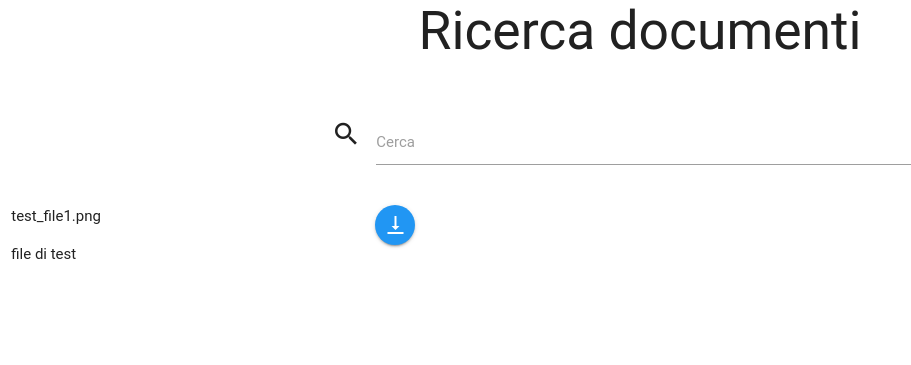
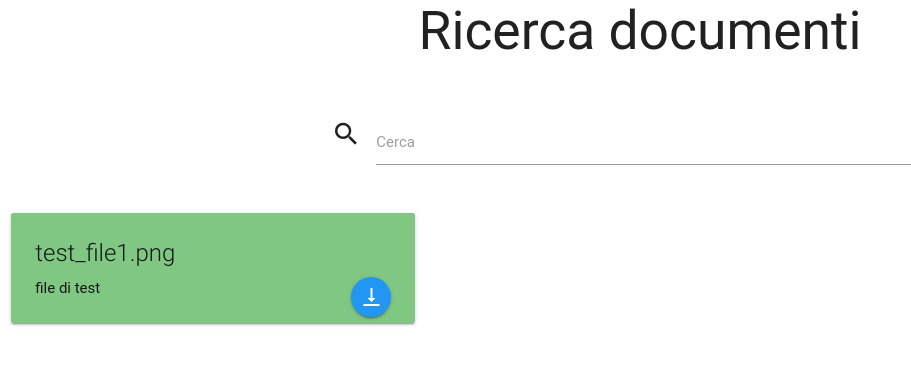
Before and after one commit to FirEc00l/reteclil, a Flask app: page /search/1 in a window 1280 px wide. Shown: the part 134-499 px from the top of the page, without its empty margins (0-911 px from the left). Run offline with Flask 2, Linux system fonts and the light colour scheme; data comes from the database, SQL or seed files in the repository; parts of the project's set-up code (start-up, migrations or seed data) failed here and were passed over; some libraries are stand-ins or nearby versions; some web fonts are replaced.

Commit message:
Inizio importazioni carte colorate

```diff
--- a/templates/search.html
+++ b/templates/search.html
@@ -8,13 +8,13 @@
 <!--
 ### Colori per le Card e File:
 ###
-### Audio (???) -> #304ffe indigo accent-4
-###	Video (Incerto) -> #00e5ff cyan accent-3
-### Cartelle Compresse -> #fff9c4 yellow lighten-4
-### Fogli di calcolo -> #4caf50 green
+### Audio (???) -> indigo lighten-1
+###	Video (Incerto) -> purple lighten-3
+### Cartelle Compresse -> yellow lighten-4
+### Fogli di calcolo -> green
 ### Presentazioni -> orange darken-4
-### PDF -> #c62828 red darken-3
-### Immagini -> #80cbc4 teal lighten-3
+### PDF -> red
+### Immagini -> green lighten-2
 -->
 {% extends "base.html" %}
 {% block title %}ReteCLIL - Search{% endblock %}
@@ -52,14 +52,20 @@
 		{% for item in dict_files %} <!-- Stampa delle carte -->
 		       	<div class="col m4">
 		       	{% if item.extension == "pdf" %}
-			        <div class="card red darken-3">
-			    {% elif item.extension == "jpg" or item.extension == "jpeg" %}
-			        <div class="card teal lighten-3">
+			        <div class="card red lighten-1">
+			    {% elif item.extension == "jpg" or item.extension == "jpeg" or item.extension == "png" %}
+			        <div class="card green lighten-2">
 			    {% elif item.extension == "mov" %}
-			        <div class="card cyan accent-3">
+			        <div class="card deep-purple lighten-2">
 			    {% elif item.extension == "mp3" or item.extension == "m4a" or item.extension == "wav"  %}
-			        <div class="card indigo accent-4">
-			    {% endif %}
+			        <div class="card indigo lighten-2">
+			    {% elif item.extension == "zip" or item.extension == "rar" or item.extension == "7z"  %}
+			        <div class="card yellow lighten-4">
+			    {% elif item.extension == "odp" or item.extension == "ppt" or item.extension == "pps"  %}
+			        <div class="orange darken-4">
+			    {% elif item.extension == "ods" or item.extension == "xls" or item.extension == "xml"  %}
+			        <div class="card green">
+				{% endif %}
 				        <div class="card-content">
 				            <span class="card-title">{{item.name}}</span>
 				            <a class="btn-floating waves-effect waves-light blue right"><i class="material-icons">vertical_align_bottom</i></a>
```
